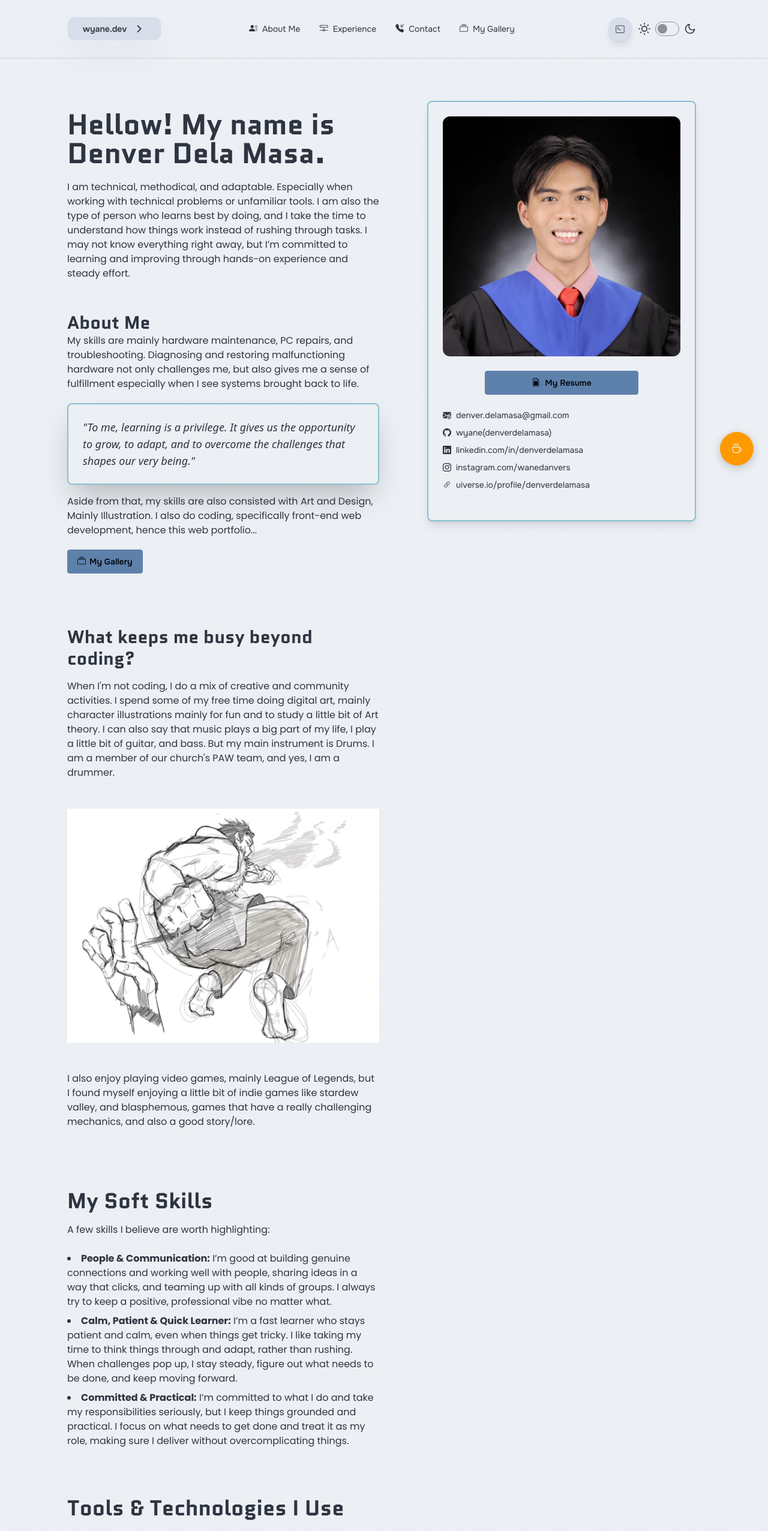
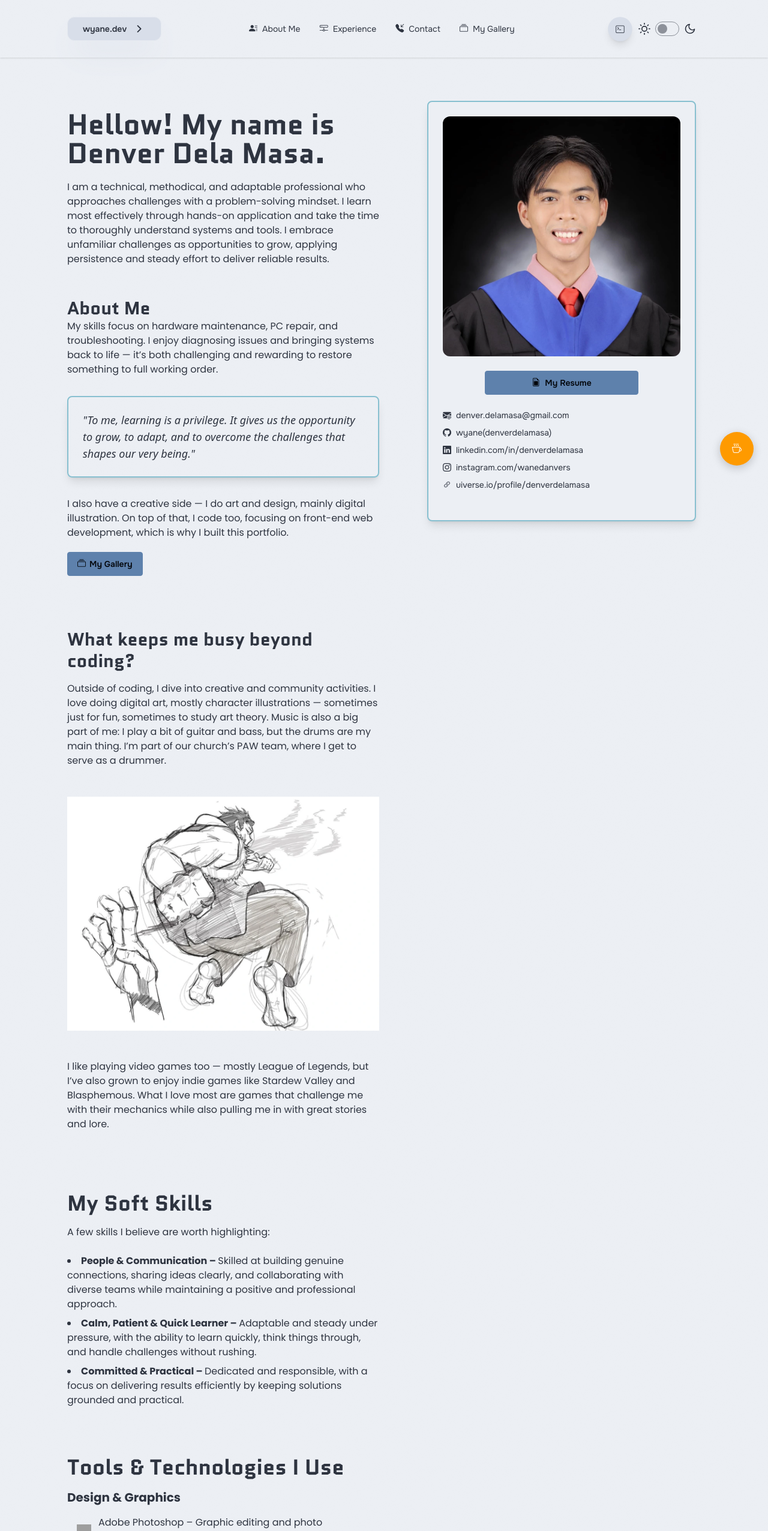
Before and after one commit to DWEDM/portfolio-react, a React (Vite) app: page /about in a window 1280 px wide. Shown: the top 2552 px of the page at 60% size. Built offline with nearby package versions, Linux system fonts and the light colour scheme; no server answers; grey boxes are pictures that could not be loaded.

Commit message:
About page text polish

```diff
--- a/src/components/cards/AboutHero.jsx
+++ b/src/components/cards/AboutHero.jsx
@@ -7,10 +7,10 @@ const Hero = () => {
         <div className="max-w-full my-4">
           <h1 className="mb-5 text-5xl font-bold font-heading">Hellow! My name is Denver Dela Masa.</h1>
           <p className="mb-5 font-paragraph">
-            I am technical, methodical, and adaptable. Especially when working with technical problems
-            or unfamiliar tools. I am also the type of person who learns best by doing, and I take the time
-            to understand how things work instead of rushing through tasks. I may not know everything right away,
-            but I’m committed to learning and improving through hands-on experience and steady effort.
+            I am a technical, methodical, and adaptable professional who approaches challenges with a
+            problem-solving mindset. I learn most effectively through hands-on application and take the
+            time to thoroughly understand systems and tools. I embrace unfamiliar challenges as opportunities
+            to grow, applying persistence and steady effort to deliver reliable results.
           </p>
         </div>
       </div>
--- a/src/components/pages/About.jsx
+++ b/src/components/pages/About.jsx
@@ -24,17 +24,17 @@ const About = ({ setActivePage }) => {
             <div className="my-2">
               <h1 className="text-3xl font-bold fade-up-scroll">About Me</h1>
               <p className="mb-5 font-paragraph fade-up-scroll">
-                My skills are mainly hardware maintenance, PC repairs, and troubleshooting. Diagnosing
-                and restoring malfunctioning hardware not only challenges me, but also gives me a sense
-                of fulfillment especially when I see systems brought back to life.
+                My skills focus on hardware maintenance, PC repair, and troubleshooting.
+                I enjoy diagnosing issues and bringing systems back to life — it’s both challenging
+                and rewarding to restore something to full working order.
               </p>
-              <div className="card card-body text-lg italic border-2 my-4 border-accent shadow-2xl fade-up-scroll max-w-[600px]">
+              <div className="card card-body text-lg italic border-2 my-8 border-accent shadow-lg fade-up-scroll max-w-[600px]">
                 "To me, learning is a privilege. It gives us the opportunity to grow, to adapt,
                 and to overcome the challenges that shapes our very being."
               </div>
               <p className="mb-5 font-paragraph fade-up-scroll">
-                Aside from that, my skills are also consisted with Art and Design, Mainly Illustration.
-                I also do coding, specifically front-end web development, hence this web portfolio...
+                I also have a creative side — I do art and design, mainly digital illustration. On top of that,
+                I code too, focusing on front-end web development, which is why I built this portfolio.
               </p>
               <Link to="/gallery">
                 <button className="btn btn-primary fade-up-scroll">
@@ -48,20 +48,19 @@ const About = ({ setActivePage }) => {
                 <div className="my-4">
                   <h1 className="text-3xl font-bold mt-12 mb-4 fade-up-scroll">What keeps me busy beyond coding?</h1>
                   <p className="mb-5 font-paragraph fade-up-scroll">
-                      When I'm not coding, I do a mix of creative and community activities.
-                      I spend some of my free time doing digital art, mainly character illustrations mainly
-                      for fun and to study a little bit of Art theory. I can also say that music plays a big part of my life,
-                      I play a little bit of guitar, and bass. But my main instrument is Drums. I am a member of our church's PAW team,
-                      and yes, I am a drummer.
+                    Outside of coding, I dive into creative and community activities. I love doing digital art, mostly character
+                    illustrations — sometimes just for fun, sometimes to study art theory. Music is also a big part of me: I play a
+                    bit of guitar and bass, but the drums are my main thing. I’m part of our church’s PAW team, where I get to serve
+                    as a drummer.
                   </p>
                   <div className="my-12 flex-wrap flex text-content">
                     <img src={sampleart} alt="sample art from my insta" className='w-full h-auto max-h-[400px] object-cover' />
                     <p className="text-xs text-accent"></p>
                   </div>
                   <p className="mb-5 font-paragraph fade-up-scroll">
-                    I also enjoy playing video games, mainly League of Legends, but I found myself enjoying a
-                    little bit of indie games like stardew valley, and blasphemous, games that have a really challenging mechanics,
-                    and also a good story/lore.
+                    I like playing video games too — mostly League of Legends, but I’ve also grown to enjoy indie games
+                    like Stardew Valley and Blasphemous. What I love most are games that challenge me with their mechanics
+                    while also pulling me in with great stories and lore.
                   </p>
                 </div>
 
@@ -74,13 +73,16 @@ const About = ({ setActivePage }) => {
                   </p>
                   <ul className="list-disc list-inside space-y-2 fade-up-scroll">
                     <li>
-                      <strong>People & Communication:</strong> I’m good at building genuine connections and working well with people, sharing ideas in a way that clicks, and teaming up with all kinds of groups. I always try to keep a positive, professional vibe no matter what.
+                      <strong>People & Communication – </strong>
+                      Skilled at building genuine connections, sharing ideas clearly, and collaborating with diverse teams while maintaining a positive and professional approach.
                     </li>
                     <li>
-                      <strong>Calm, Patient & Quick Learner:</strong> I’m a fast learner who stays patient and calm, even when things get tricky. I like taking my time to think things through and adapt, rather than rushing. When challenges pop up, I stay steady, figure out what needs to be done, and keep moving forward.
+                      <strong>Calm, Patient & Quick Learner – </strong>
+                      Adaptable and steady under pressure, with the ability to learn quickly, think things through, and handle challenges without rushing.
                     </li>
                     <li>
-                      <strong>Committed & Practical:</strong> I’m committed to what I do and take my responsibilities seriously, but I keep things grounded and practical. I focus on what needs to get done and treat it as my role, making sure I deliver without overcomplicating things.
+                      <strong>Committed & Practical – </strong>
+                      Dedicated and responsible, with a focus on delivering results efficiently by keeping solutions grounded and practical.
                     </li>
                   </ul>
                 </div>
```
